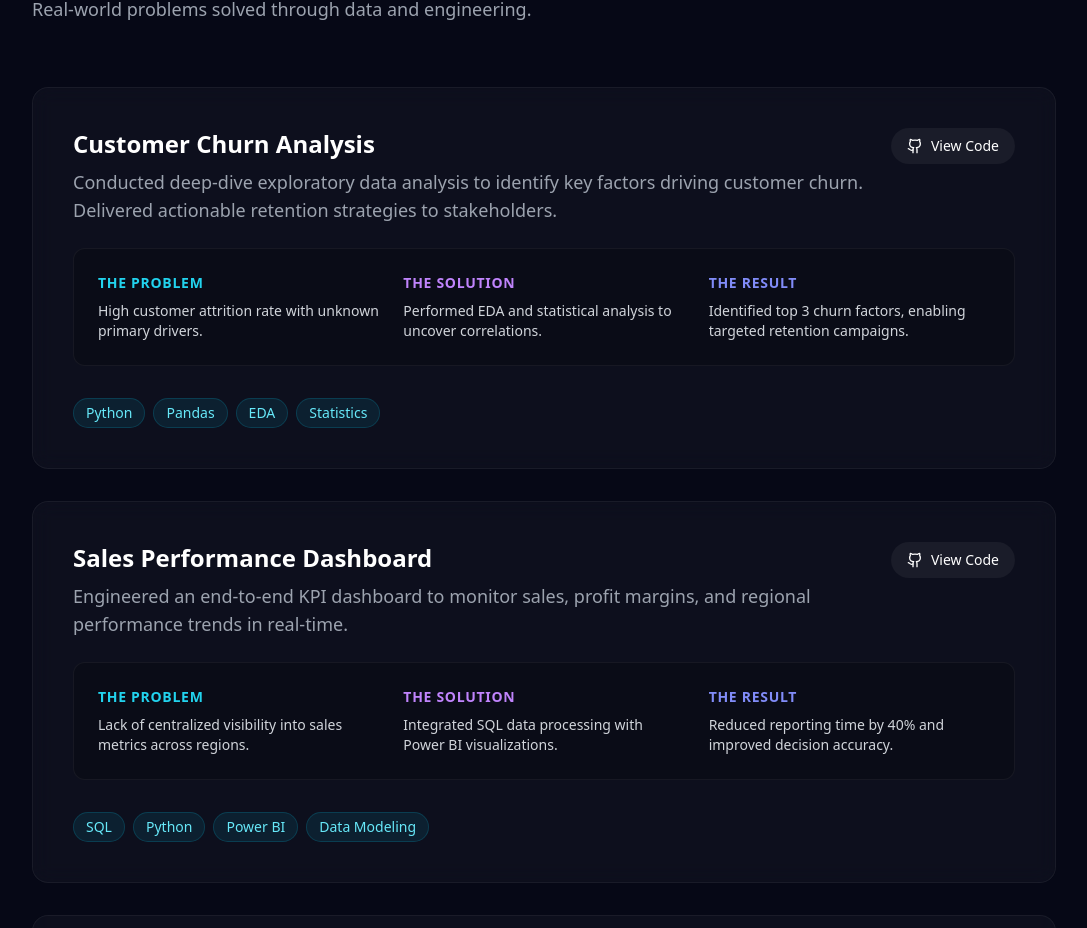
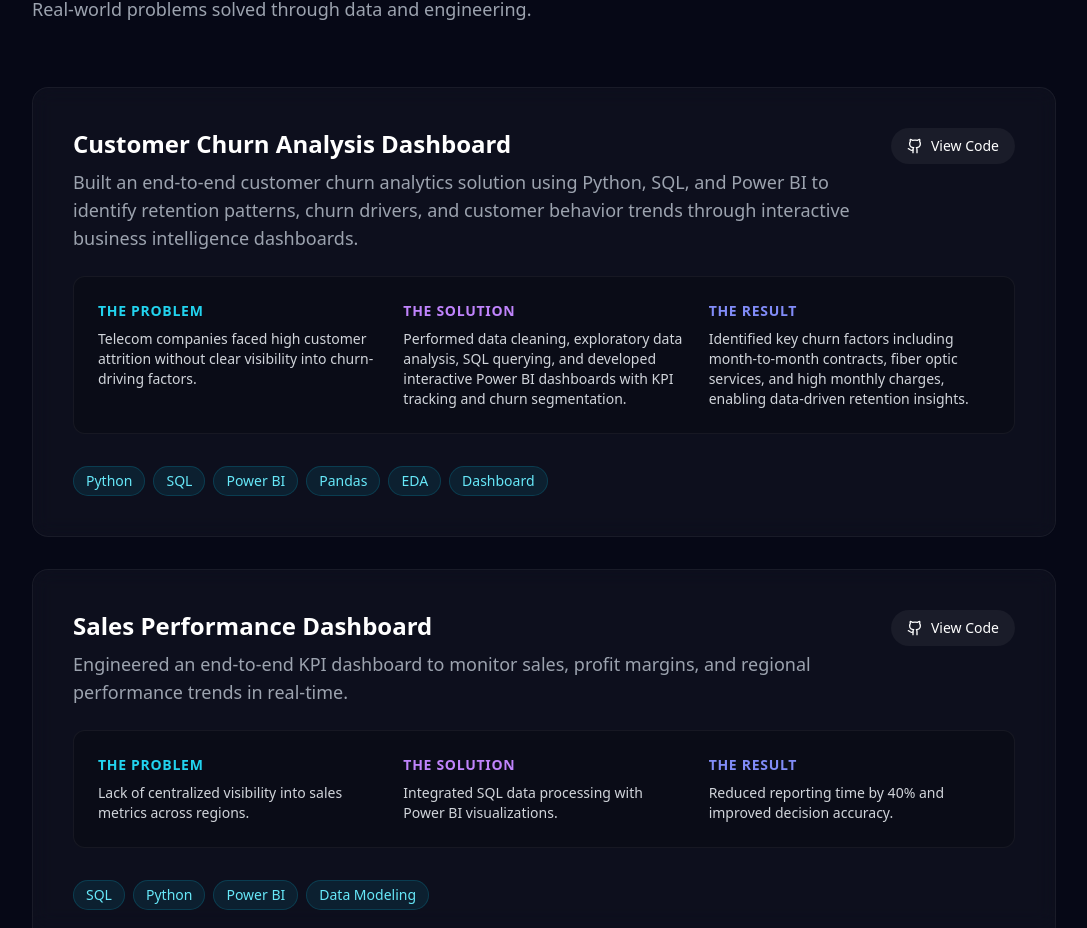
Before and after one commit to Venky060905/portfolio, a Next.js app: page / in a window 1280 px wide. Shown: the part 2715-3643 px from the top of the page, without its empty margins (96-1183 px from the left). Built offline with nearby package versions, Linux system fonts and the light colour scheme.

Commit message:
Fix Projects component ordering and remove unused icon import

```diff
--- a/src/components/Projects.tsx
+++ b/src/components/Projects.tsx
@@ -1,21 +1,26 @@
 "use client";
 
 import { motion } from "framer-motion";
-import { Github, ExternalLink } from "lucide-react";
+import { Github } from "lucide-react";
 
 const projects = [
   {
-    title: "Customer Churn Analysis",
-    description: "Conducted deep-dive exploratory data analysis to identify key factors driving customer churn. Delivered actionable retention strategies to stakeholders.",
-    problem: "High customer attrition rate with unknown primary drivers.",
-    solution: "Performed EDA and statistical analysis to uncover correlations.",
-    result: "Identified top 3 churn factors, enabling targeted retention campaigns.",
-    tags: ["Python", "Pandas", "EDA", "Statistics"],
-    github: "https://github.com/Venky060905",
+    title: "Customer Churn Analysis Dashboard",
+    description:
+      "Built an end-to-end customer churn analytics solution using Python, SQL, and Power BI to identify retention patterns, churn drivers, and customer behavior trends through interactive business intelligence dashboards.",
+    problem:
+      "Telecom companies faced high customer attrition without clear visibility into churn-driving factors.",
+    solution:
+      "Performed data cleaning, exploratory data analysis, SQL querying, and developed interactive Power BI dashboards with KPI tracking and churn segmentation.",
+    result:
+      "Identified key churn factors including month-to-month contracts, fiber optic services, and high monthly charges, enabling data-driven retention insights.",
+    tags: ["Python", "SQL", "Power BI", "Pandas", "EDA", "Dashboard"],
+    github: "https://github.com/Venky060905/customer-churn-analysis",
   },
   {
     title: "Sales Performance Dashboard",
-    description: "Engineered an end-to-end KPI dashboard to monitor sales, profit margins, and regional performance trends in real-time.",
+    description:
+      "Engineered an end-to-end KPI dashboard to monitor sales, profit margins, and regional performance trends in real-time.",
     problem: "Lack of centralized visibility into sales metrics across regions.",
     solution: "Integrated SQL data processing with Power BI visualizations.",
     result: "Reduced reporting time by 40% and improved decision accuracy.",
@@ -24,13 +29,14 @@ const projects = [
   },
   {
     title: "E-commerce Dashboard System",
-    description: "Developed a robust backend and analytics system for an e-commerce platform, handling product management, pricing, and ratings.",
+    description:
+      "Developed a robust backend and analytics system for an e-commerce platform, handling product management, pricing, and ratings.",
     problem: "Static pricing model and disorganized product analytics.",
     solution: "Built dynamic pricing logic and comprehensive rating analysis algorithms.",
     result: "Increased profit margins through optimized pricing strategies.",
     tags: ["Django", "SQL", "Python", "Backend"],
     github: "https://github.com/Venky060905",
-  }
+  },
 ];
 
 export default function Projects() {
```
